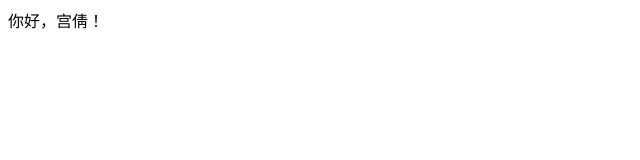
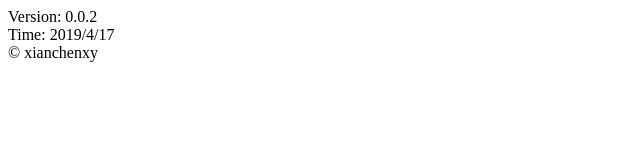
Before and after one commit to Ether1oop/CrushGu.github.io, a plain HTML site: page index.html in a window 1280 px wide. Shown: the whole page, without its empty margins (0-640 px from the left). Drawn offline with Linux system fonts and the light colour scheme.

Commit message:
Update index.html

```diff
--- a/index.html
+++ b/index.html
@@ -1 +1,12 @@
-<p>你好，宫倩！<p>
+<div class="footer">
+    <div class="border">
+        <div class="border-top"></div>
+        <div class="border-bottom"></div>
+    </div>
+
+    <div class="copyright">
+        <div id="version"><span>Version:</span>&nbsp;0.0.2</div>
+        <div id="createTime"><span>Time:</span>&nbsp;2019/4/17</div>
+        <div id="author"><span>&copy;&nbsp;</span>xianchenxy</div>
+    </div>
+</div>
```
